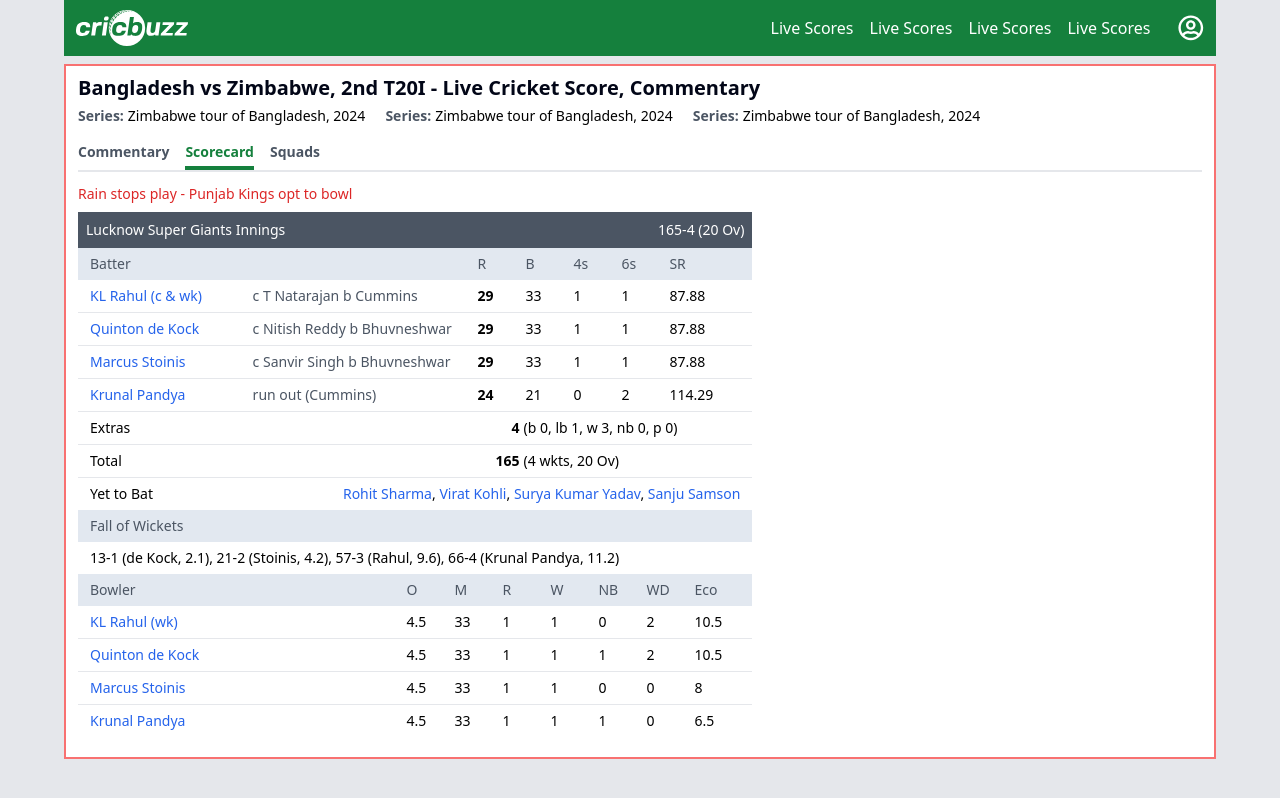
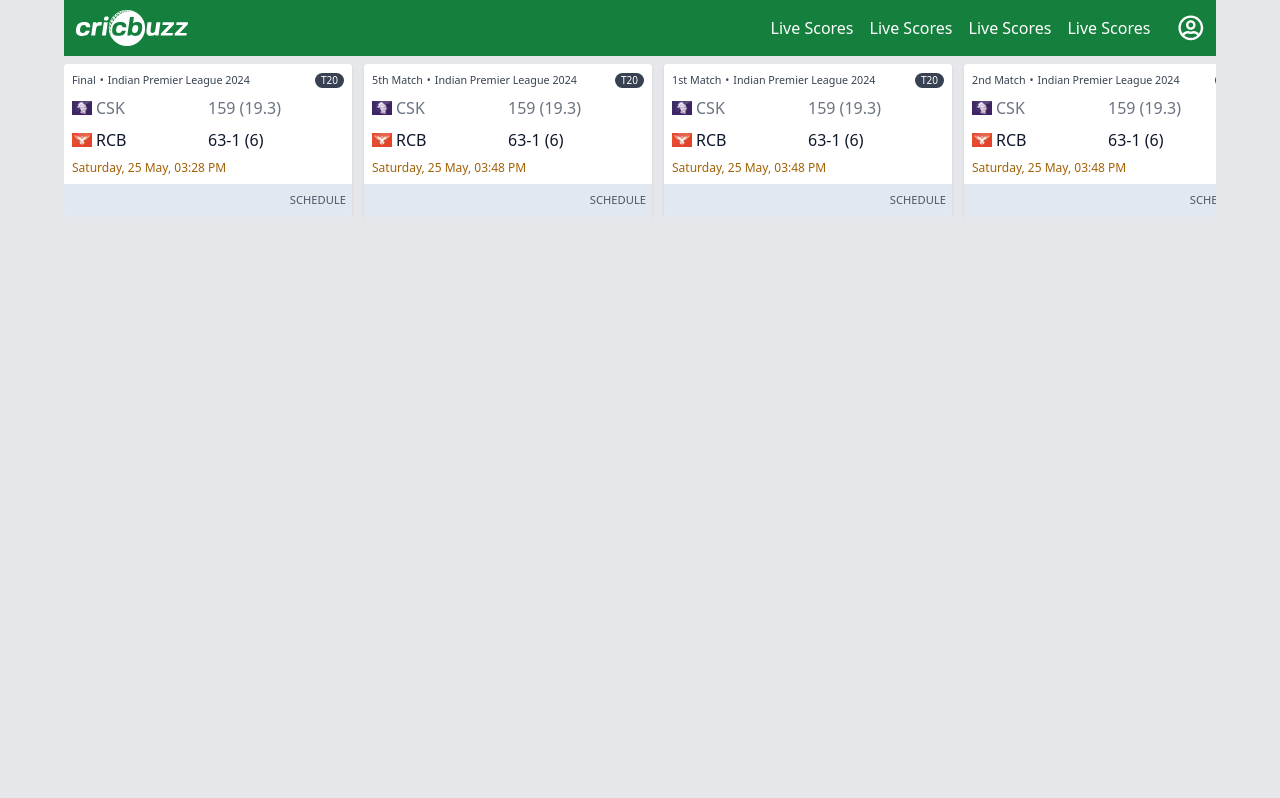
Before and after one commit to kfahad5607/cricbuzz-clone, a React (Vite) app in the folder client/: page / in a window 1280 px wide. Built offline with nearby package versions, Linux system fonts and the light colour scheme.

Commit message:
Rendered recent match cards

```diff
--- a/client/package.json
+++ b/client/package.json
@@ -10,6 +10,7 @@
     "preview": "vite preview"
   },
   "dependencies": {
+    "dayjs": "^1.11.11",
     "react": "^18.2.0",
     "react-dom": "^18.2.0",
     "react-icons": "^5.2.0"
--- a/client/src/components/MatchPreviewCard.tsx
+++ b/client/src/components/MatchPreviewCard.tsx
@@ -1,43 +1,76 @@
+import dayjs from "dayjs";
 import teamOne from "../assets/images/team-1.webp";
 import teamTwo from "../assets/images/team-2.webp";
+import { DATE_TIME_FORMAT } from "../utils/constants";
+import MatchStatus from "./MatchStatus";
 
-const MatchPreviewCard = () => {
+interface Props {
+  match: {
+    id: number;
+    slug: string;
+    description: string;
+    matchFormat: string;
+    status: string;
+    startTime: string;
+    series: {
+      title: string;
+    };
+    homeTeam: {
+      name: string;
+      shortName: string;
+    };
+    awayTeam: {
+      name: string;
+      shortName: string;
+    };
+  };
+}
+
+const MatchPreviewCard = ({ match }: Props) => {
+  const { series, homeTeam, awayTeam } = match;
+
   return (
-    <div className="w-72 rounded overflow-hidden bg-white shadow">
+    <div className="w-72 flex-shrink-0 rounded overflow-hidden bg-white shadow">
       <div className="bg-white p-2">
         <div className="flex justify-between items-center text-[0.67rem] mb-2">
           <div className="text-gray-700 font-medium">
-            <span>Qualifier 1</span>
+            <span>{match.description}</span>
             <span className="mx-1">•</span>
-            <span>Indian Premier League 2024</span>
+            <span>{series.title}</span>
           </div>
-          <div className="bg-gray-700 px-1.5 ml-2 text-[10px] rounded-2xl text-white">
-            T20
+          <div className="bg-gray-700 px-1.5 ml-2 text-[10px] uppercase rounded-2xl text-white">
+            {match.matchFormat}
           </div>
         </div>
         <div className="flex justify-between text-gray-500">
           <div className="flex items-center w-full">
-            <div className="w-5 mr-1">
+            <div title={homeTeam.name} className="w-5 mr-1">
               <img className="block w-full" src={teamOne} alt="" />
             </div>
-            <div>KKR</div>
+            <div title={homeTeam.name}>{homeTeam.shortName}</div>
           </div>
           <div className="w-full font-medium">159 (19.3)</div>
         </div>
         <div className="flex justify-between text-slate-900 mt-2">
           <div className="flex items-center w-full">
-            <div className="w-5 mr-1">
+            <div title={awayTeam.name} className="w-5 mr-1">
               <img className="block w-full" src={teamTwo} alt="" />
             </div>
-            <div>SRH</div>
+            <div title={awayTeam.name}>{awayTeam.shortName}</div>
           </div>
           <div className="w-full font-medium">63-1 (6)</div>
         </div>
-        <div className="text-red-600 text-xs mt-2 truncate">
-          Kolkata Knight Riders need 86 runs in 78 balls
-        </div>
+        {match.status ? (
+          <MatchStatus className="mt-2" size="sm">
+            {match.status}
+          </MatchStatus>
+        ) : (
+          <MatchStatus className="mt-2" color="yellow" size="sm">
+            {dayjs(match.startTime).format(DATE_TIME_FORMAT)}
+          </MatchStatus>
+        )}
       </div>
-      <div className="bg-gray-200 px-1 py-1.5 text-gray-600 text-[0.7rem] text-right">
+      <div className="bg-slate-200 px-1.5 py-2 text-gray-600 text-[0.7rem] text-right">
         <span className="ml-2">SCHEDULE</span>
       </div>
     </div>
--- a/client/src/components/MatchStatus.tsx
+++ b/client/src/components/MatchStatus.tsx
@@ -1,9 +1,25 @@
-const MatchStatus = () => {
-  return (
-    <div className="text-red-600 text-sm">
-      Rain stops play - Punjab Kings opt to bowl
-    </div>
-  );
+interface Props {
+  children: string;
+  className?: string;
+  color?: "red" | "yellow";
+  size?: "sm" | "lg";
+}
+
+const MatchStatus = ({
+  children,
+  className = "",
+  color = "red",
+  size = "lg",
+}: Props) => {
+  let classNames = className ? className + " " : "";
+
+  if (color === "red") classNames += "text-red-600";
+  else if (color === "yellow") classNames += "text-yellow-700";
+
+  if (size === "sm") classNames += " text-xs";
+  else if (size === "lg") classNames += " text-sm";
+
+  return <div className={classNames}>{children}</div>;
 };
 
 export default MatchStatus;
--- a/client/src/pages/HomePage.tsx
+++ b/client/src/pages/HomePage.tsx
@@ -1,23 +1,110 @@
-import Tab from "../components/Tab";
+import MatchPreviewCard from "../components/MatchPreviewCard";
+
+const data = [
+  {
+    id: 1,
+    slug: "csk-vs-rcb-final-indian-premier-league-2024",
+    description: "Final",
+    matchFormat: "t20",
+    startTime: "2024-05-25T15:28:07.727Z",
+    status: "",
+    series: {
+      title: "Indian Premier League 2024",
+    },
+    homeTeam: {
+      name: "Chennai Super Kings",
+      shortName: "CSK",
+    },
+    awayTeam: {
+      name: "Royal Challengers Bengaluru",
+      shortName: "RCB",
+    },
+  },
+  {
+    id: 17,
+    slug: "csk-vs-rcb-5th-match-indian-premier-league-2024",
+    description: "5th Match",
+    matchFormat: "t20",
+    startTime: "2024-05-25T15:48:34.000Z",
+    status: "",
+    series: {
+      title: "Indian Premier League 2024",
+    },
+    homeTeam: {
+      name: "Chennai Super Kings",
+      shortName: "CSK",
+    },
+    awayTeam: {
+      name: "Royal Challengers Bengaluru",
+      shortName: "RCB",
+    },
+  },
+  {
+    id: 3,
+    slug: "csk-vs-rcb-1st-match-indian-premier-league-2024",
+    description: "1st Match",
+    matchFormat: "t20",
+    startTime: "2024-05-25T15:48:34.000Z",
+    status: "",
+    series: {
+      title: "Indian Premier League 2024",
+    },
+    homeTeam: {
+      name: "Chennai Super Kings",
+      shortName: "CSK",
+    },
+    awayTeam: {
+      name: "Royal Challengers Bengaluru",
+      shortName: "RCB",
+    },
+  },
+  {
+    id: 5,
+    slug: "csk-vs-rcb-2nd-match-indian-premier-league-2024",
+    description: "2nd Match",
+    matchFormat: "t20",
+    startTime: "2024-05-25T15:48:34.000Z",
+    status: "",
+    series: {
+      title: "Indian Premier League 2024",
+    },
+    homeTeam: {
+      name: "Chennai Super Kings",
+      shortName: "CSK",
+    },
+    awayTeam: {
+      name: "Royal Challengers Bengaluru",
+      shortName: "RCB",
+    },
+  },
+  {
+    id: 6,
+    slug: "csk-vs-rcb-3rd-match-indian-premier-league-2024",
+    description: "3rd Match",
+    matchFormat: "t20",
+    startTime: "2024-05-25T15:48:34.000Z",
+    status: "",
+    series: {
+      title: "Indian Premier League 2024",
+    },
+    homeTeam: {
+      name: "Chennai Super Kings",
+      shortName: "CSK",
+    },
+    awayTeam: {
+      name: "Royal Challengers Bengaluru",
+      shortName: "RCB",
+    },
+  },
+];
 
 const HomePage = () => {
   return (
-    <div>
-      <div>
-        <div className="font-bold text-xl text-slate-950">
-          Bangladesh vs Zimbabwe, 2nd T20I - Live Cricket Score, Commentary
-        </div>
-        <div className="flex flex-wrap mt-1">
-          {[1, 2, 3].map((i) => (
-            <div key={i} className="text-sm mr-5">
-              <span className="text-gray-600 font-bold">Series:</span>
-              <span className="ml-1">Zimbabwe tour of Bangladesh, 2024</span>
-            </div>
-          ))}
-        </div>
-        <div className="mt-3">
-          <Tab />
-        </div>
+    <div className=" ">
+      <div className="flex gap-3 overflow-auto">
+        {data.map((match) => (
+          <MatchPreviewCard key={match.id} match={match} />
+        ))}
       </div>
     </div>
   );
--- a/client/src/pages/Layout.tsx
+++ b/client/src/pages/Layout.tsx
@@ -1,12 +1,14 @@
 import Navbar from "../components/Navbar";
 import HomePage from "./HomePage";
+import MatchPage from "./MatchPage";
 
 const Layout = () => {
   return (
     <div className=" max-w-6xl mx-auto">
       <Navbar />
-      <div className="my-2 px-3 py-2 border-2 border-red-400 bg-white">
+      <div className="my-2 ">
         <HomePage />
+        {/* <MatchPage /> */}
       </div>
     </div>
   );
--- /dev/null
+++ b/client/src/pages/MatchPage.tsx
@@ -0,0 +1,26 @@
+import Tab from "../components/Tab";
+
+const MatchPage = () => {
+  return (
+    <div className="px-3 py-2 border-2 border-red-400 bg-white">
+      <div>
+        <div className="font-bold text-xl text-slate-950">
+          Bangladesh vs Zimbabwe, 2nd T20I - Live Cricket Score, Commentary
+        </div>
+        <div className="flex flex-wrap mt-1">
+          {[1, 2, 3].map((i) => (
+            <div key={i} className="text-sm mr-5">
+              <span className="text-gray-600 font-bold">Series:</span>
+              <span className="ml-1">Zimbabwe tour of Bangladesh, 2024</span>
+            </div>
+          ))}
+        </div>
+        <div className="mt-3">
+          <Tab />
+        </div>
+      </div>
+    </div>
+  );
+};
+
+export default MatchPage;
--- a/client/src/utils/constants.ts
+++ b/client/src/utils/constants.ts
@@ -1 +1,2 @@
 export const BALLS_IN_OVER = 6;
+export const DATE_TIME_FORMAT = "dddd, DD MMM, hh:mm A";
```
Also changed, not shown: 1 other file (tests, documents, lock files or other folders).
